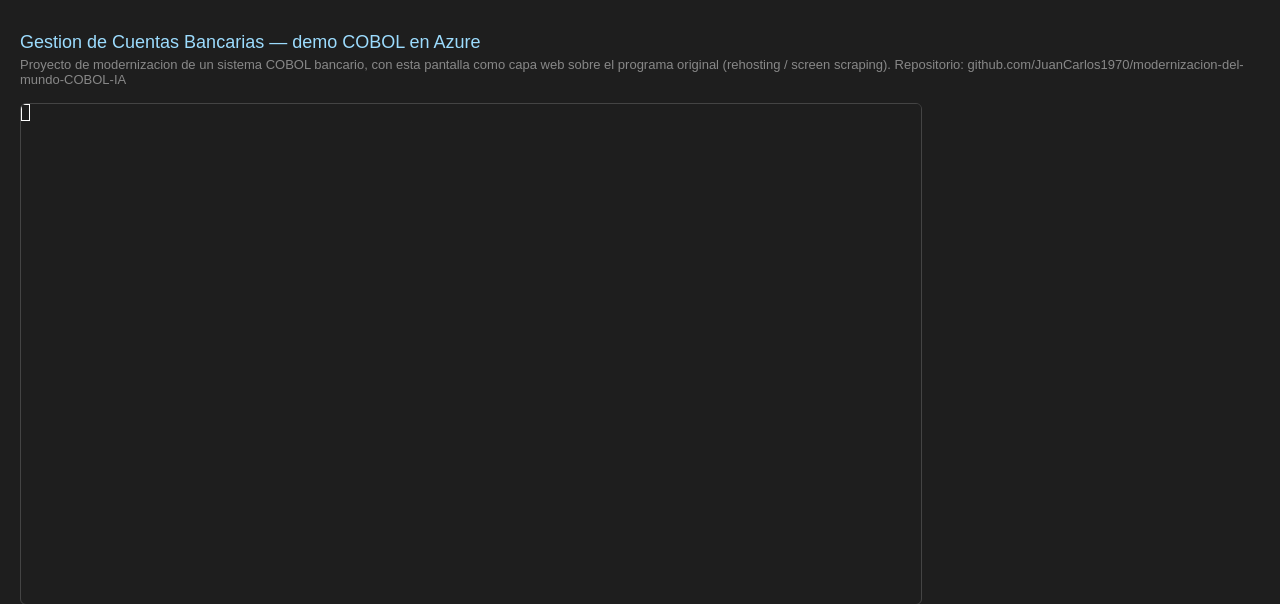
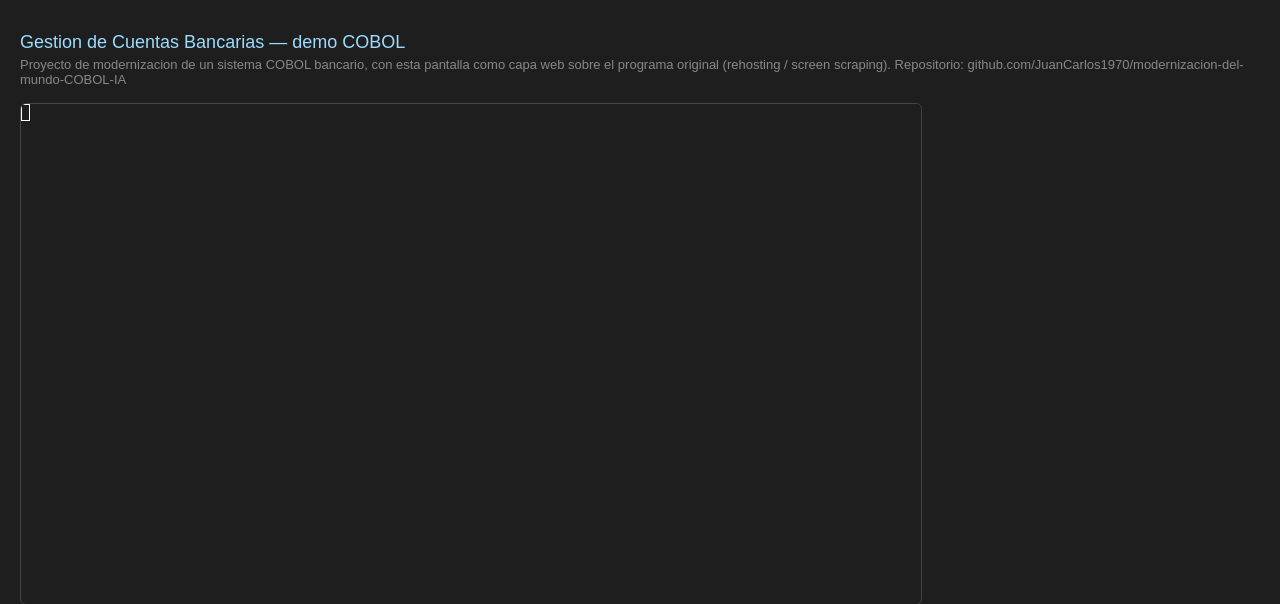
Before and after one commit to JuanCarlos1970/modernizacion-del-mundo-COBOL-IA, a Flask app: page / in a window 1280 px wide. Shown: the top 604 px of the page. Run offline with Flask 3, Linux system fonts and the light colour scheme.

Commit message:
Corrige titulo de la demo web (no esta desplegada en Azure)

```diff
--- a/webterm-demo/templates/index.html
+++ b/webterm-demo/templates/index.html
@@ -35,7 +35,7 @@
   </style>
 </head>
 <body>
-  <h1>Gestion de Cuentas Bancarias &mdash; demo COBOL en Azure</h1>
+  <h1>Gestion de Cuentas Bancarias &mdash; demo COBOL</h1>
   <p class="subtitulo">
     Proyecto de modernizacion de un sistema COBOL bancario, con esta pantalla como
     capa web sobre el programa original (rehosting / screen scraping).
```
